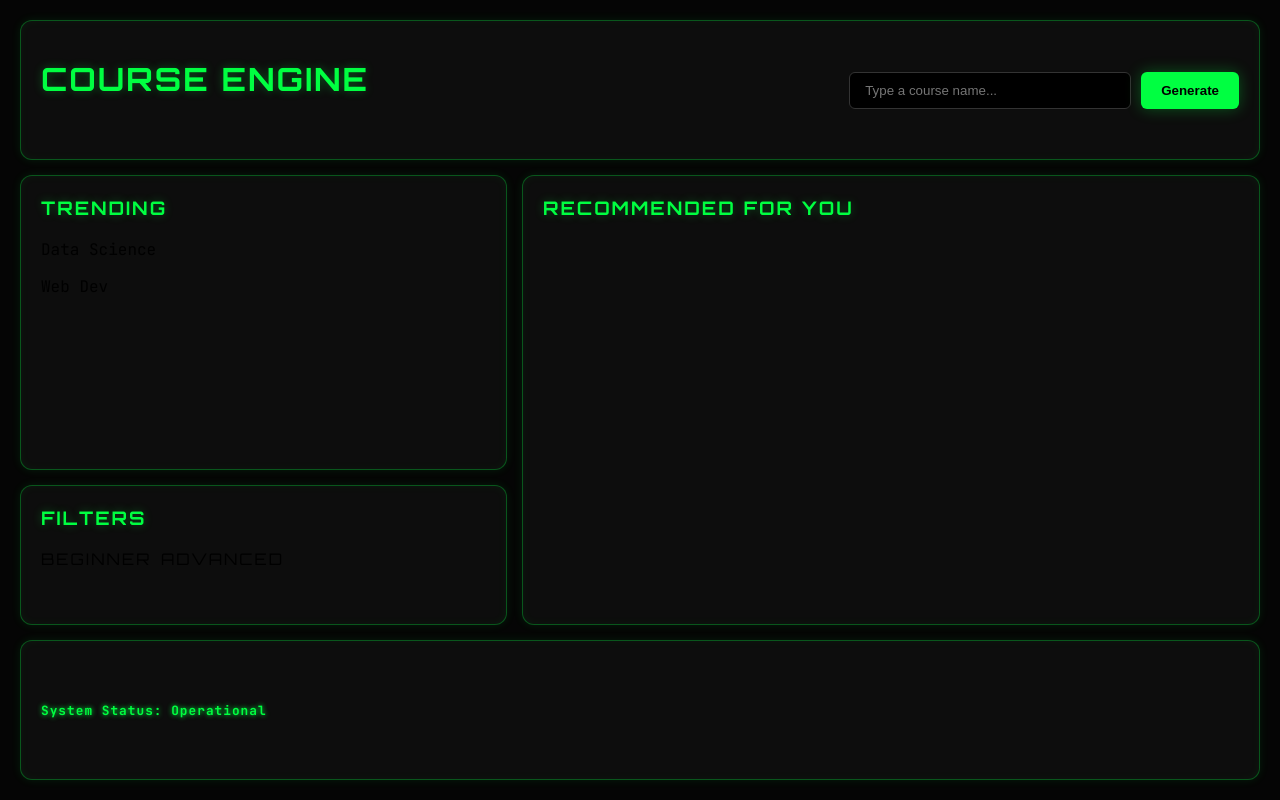
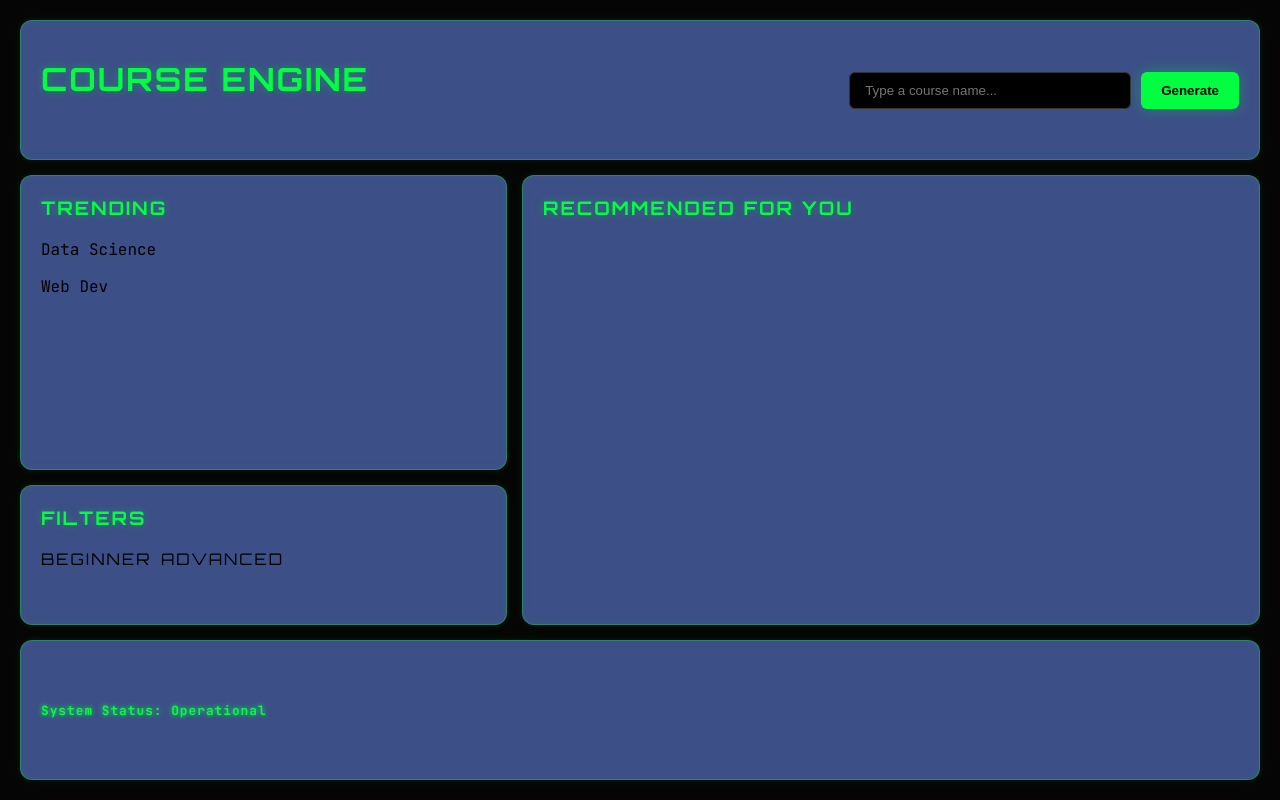
Before and after one commit to Thoufiq-7/ML_Project, a Flask app: page / in a window 1280 px wide. Run offline with Flask 3, Linux system fonts and the light colour scheme.

Commit message:
color mod

```diff
--- a/frontend/static/style.css
+++ b/frontend/static/style.css
@@ -2,7 +2,7 @@
 @import url('https://fonts.googleapis.com/css2?family=JetBrains+Mono:wght@400;700&family=Orbitron:wght@400;700&display=swap');
 :root {
   --bg-dark: #050505;
-  --card-bg: #0d0d0d;
+  --card-bg: #3c4f87;
   --accent: #00ff41;
   --accent-glow: rgba(0, 255, 65, 0.3);
 
```
